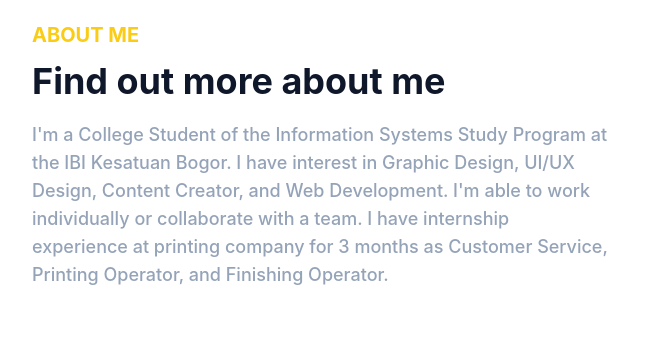
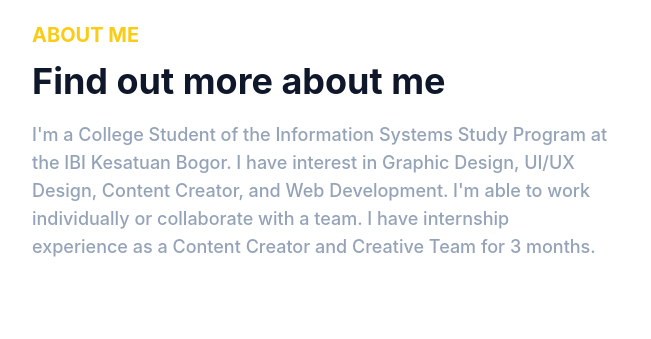
Before and after one commit to Zan05daf/portfolio-daffa-tailwind, a website: page index.html in a window 1280 px wide. Shown: the part 800-1139 px from the top of the page, 0-651 px from the left. Drawn offline with Linux system fonts and the light colour scheme.

Commit message:
update experience

```diff
--- a/index.html
+++ b/index.html
@@ -95,7 +95,7 @@
                 <div class="w-full px-4 mb-10 lg:w-1/2">
                     <h4 class="font-bold uppercase text-primary text-lg mb-3 lg:text-xl">About Me</h4>
                     <h2 class="font-bold text-dark text-3xl mb-5 max-w-md lg:text-4xl dark:text-white">Find out more about me</h2>
-                    <p class="font-medium text-base text-secondary max-w-xl lg:text-lg">I'm a College Student of the Information Systems Study Program at the IBI Kesatuan Bogor. I have interest in Graphic Design, UI/UX Design, Content Creator, and Web Development. I'm able to work individually or collaborate with a team. I have internship experience at printing company for 3 months as Customer Service, Printing Operator, and Finishing Operator.</p>
+                    <p class="font-medium text-base text-secondary max-w-xl lg:text-lg">I'm a College Student of the Information Systems Study Program at the IBI Kesatuan Bogor. I have interest in Graphic Design, UI/UX Design, Content Creator, and Web Development. I'm able to work individually or collaborate with a team. I have internship experience as a Content Creator and Creative Team for 3 months.</p>
                 </div>
                 <div class="w-full px-4 lg:w-1/2">
                     <h3 class="font-semibold text-dark text-2xl mb-4 lg:text-3xl lg:pt-12 dark:text-white">Let's Be Friends</h3>
```
